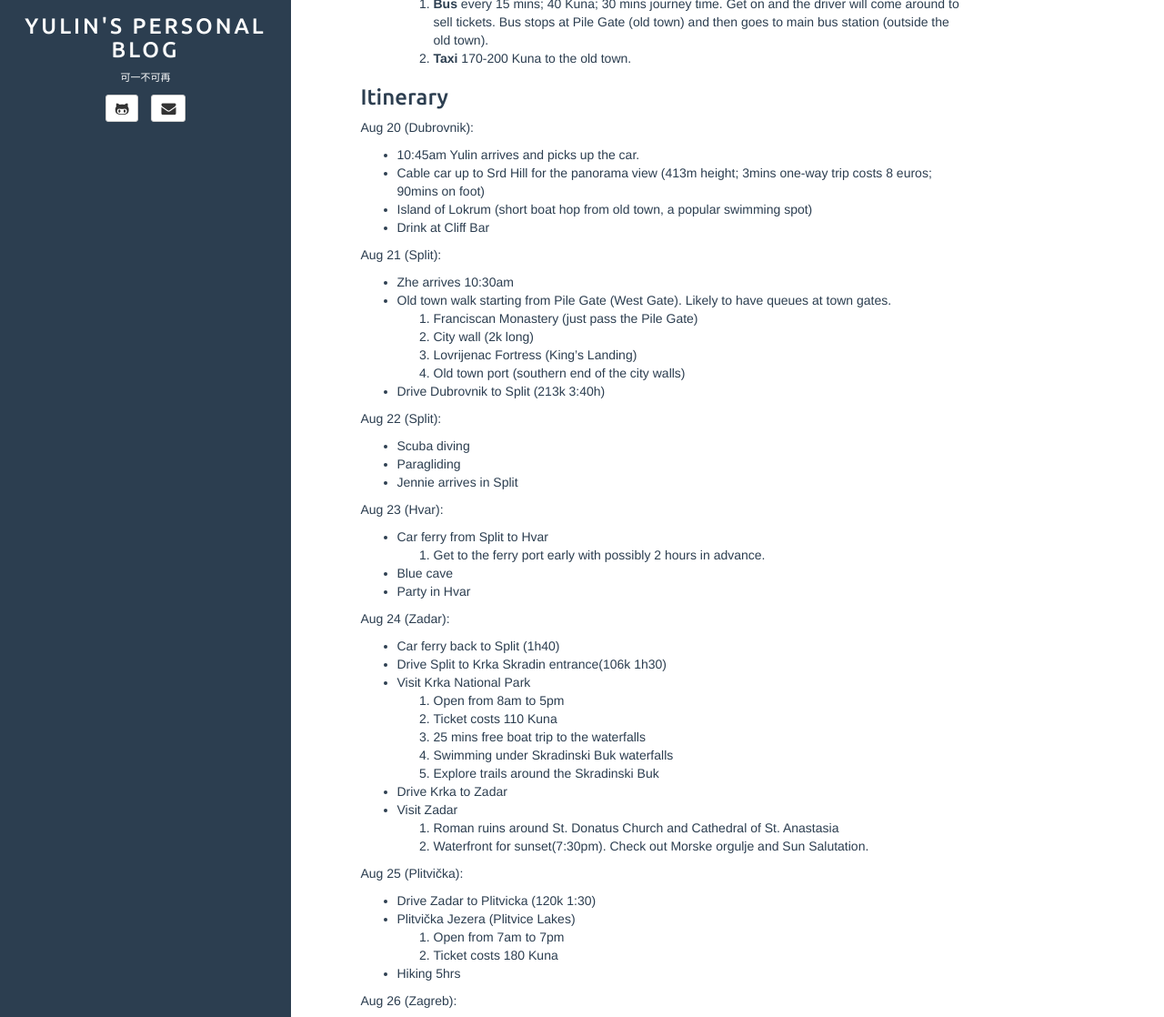
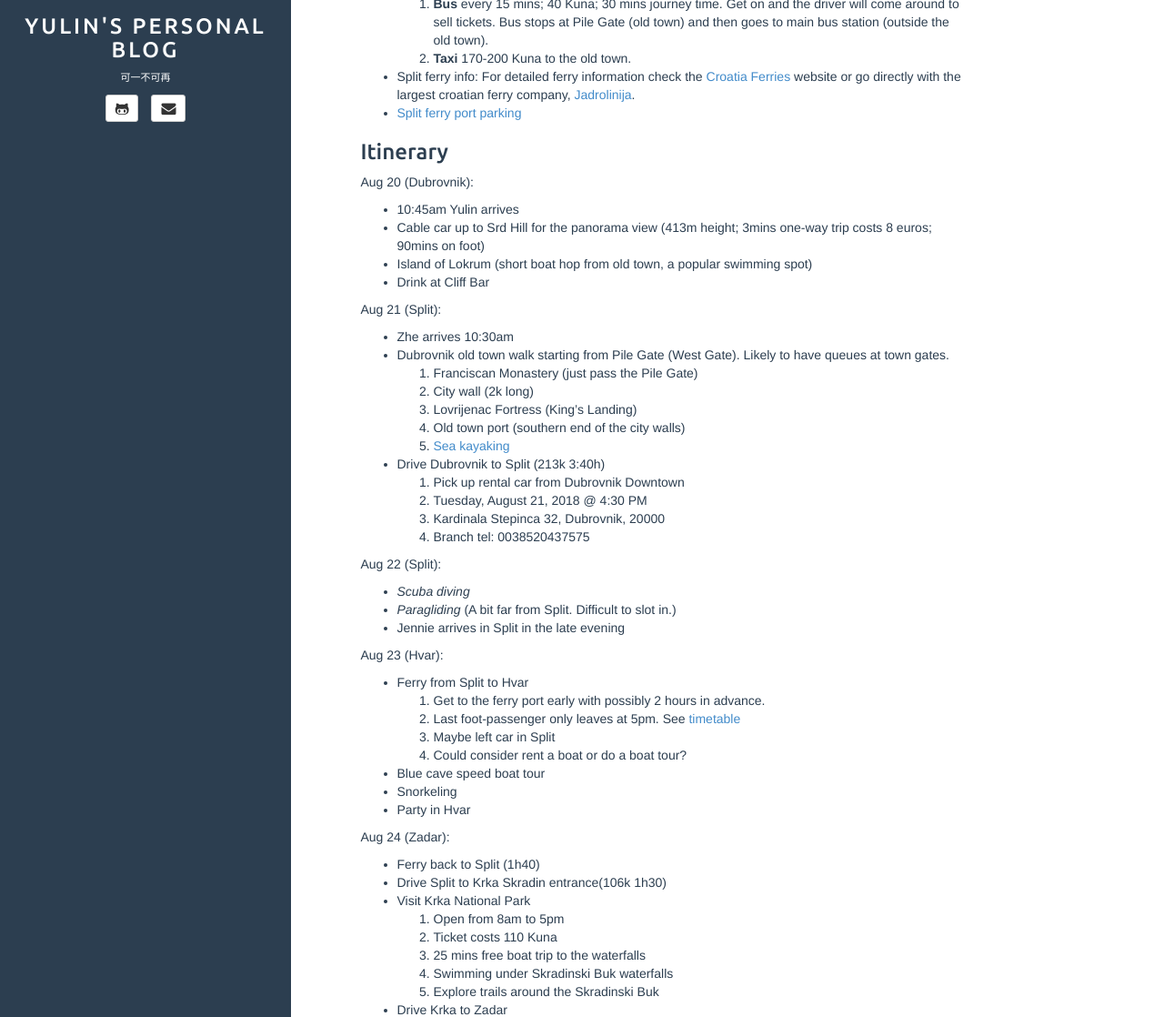
Before and after one commit to JimmyWuMadchester/JimmyWuMadchester.github.io, a Jekyll site: the page built from _posts/2018-07-21-CroatiaTrip.md, in a window 1280 px wide and 1400 px high, cut to the strip 282-1400 px from the top of the window. Shown: the whole strip at 91% size. Built offline with Jekyll 4.4.1, drawn with Linux system fonts in a browser that asks for light colours; comment, search, counter and statistics services are not loaded; some of the changed text lies outside the part shown.

Commit message:
updated a bit

```diff
--- a/_posts/2018-07-21-CroatiaTrip.md
+++ b/_posts/2018-07-21-CroatiaTrip.md
@@ -17,12 +17,14 @@ A road trip from Dubrovnik to Zagreb in Croatia with different activities along
 * [Dubrovnik Airport transfer](https://www.visit-croatia.co.uk/croatia-destinations/dubrovnik/to-from-dubrovnik-airport/): Depending on where to go, bus takes you closer to the old town.
     1. **Bus** every 15 mins; 40 Kuna; 30 mins journey time. Get on and the driver will come around to sell tickets. Bus stops at Pile Gate (old town) and then goes to main bus station (outside the old town).
     1. **Taxi** 170-200 Kuna to the old town.
+* Split ferry info: For detailed ferry information check the [Croatia Ferries](https://www.croatiaferries.com/) website or go directly with the largest croatian ferry company, [Jadrolinija](https://www.jadrolinija.hr/en/ferry-croatia).
+* [Split ferry port parking](http://split.gg/parking-in-split/)
 
 ### Itinerary
 
 Aug 20 (Dubrovnik):
 
-* 10:45am Yulin arrives and picks up the car.
+* 10:45am Yulin arrives
 * Cable car up to Srd Hill for the panorama view (413m height; 3mins one-way trip costs 8 euros; 90mins on foot)
 * Island of Lokrum (short boat hop from old town, a popular swimming spot)
 * Drink at Cliff Bar
@@ -30,29 +32,38 @@ Aug 20 (Dubrovnik):
 Aug 21 (Split):
 
 * Zhe arrives 10:30am
-* Old town walk starting from Pile Gate (West Gate). Likely to have queues at town gates.
+* Dubrovnik old town walk starting from Pile Gate (West Gate). Likely to have queues at town gates.
     1. Franciscan Monastery (just pass the Pile Gate)
     1. City wall (2k long)
     1. Lovrijenac Fortress (King's Landing)
     1. Old town port (southern end of the city walls)
+    1. [Sea kayaking](https://www.adventuredubrovnik.com/)
 * Drive Dubrovnik to Split (213k 3:40h)
+    1. Pick up rental car from Dubrovnik Downtown
+    1. Tuesday, August 21, 2018 @ 4:30 PM
+    1. Kardinala Stepinca 32, Dubrovnik, 20000
+    1. Branch tel: 0038520437575
 
 Aug 22 (Split):
 
-* Scuba diving
-* Paragliding
-* Jennie arrives in Split
+* *Scuba diving*
+* *Paragliding* (A bit far from Split. Difficult to slot in.)
+* Jennie arrives in Split in the late evening
 
 Aug 23 (Hvar):
 
-* Car ferry from Split to Hvar
+* Ferry from Split to Hvar
     1. Get to the ferry port early with possibly 2 hours in advance.
-* Blue cave
+    1. Last foot-passenger only leaves at 5pm. See [timetable](https://www.croatiaferries.com/split-hvar-ferry.htm#August)
+    1. Maybe left car in Split
+    1. Could consider rent a boat or do a boat tour?
+* Blue cave speed boat tour
+* Snorkeling
 * Party in Hvar
 
 Aug 24 (Zadar):
 
-* Car ferry back to Split (1h40)
+* Ferry back to Split (1h40)
 * Drive Split to Krka Skradin entrance(106k 1h30)
 * Visit Krka National Park
     1. Open from 8am to 5pm
@@ -71,27 +82,34 @@ Aug 25 (Plitvička):
 * Plitvička Jezera (Plitvice Lakes)
     1. Open from 7am to 7pm
     1. Ticket costs 180 Kuna
-
 * Hiking 5hrs
 
 Aug 26 (Zagreb):
 
 * Drive Plitvička to Zagreb (132k 2:00)
-* Crkva sv. Marka (St. Mark's Church)
-* Drink at Tkalčićeva (bars and small stores)
-* Croatian National Theatre
-* Museum of Broken Relationships
+* Visit Zagreb
+    1. Crkva sv. Marka (St. Mark's Church)
+    1. Drink at Tkalčićeva (bars and small stores)
+    1. Croatian National Theatre
+    1. Museum of Broken Relationships
+* Return rental car at Zagreb airport
+    1. Sunday, August 26, 2018 @ 4:30 PM
+    1. Airport Terminal, Zagreb, 10150
+    1. Branch tel: 00385996094068
 * Jennie flying from Zagreb 5pm
 
-Aug 27:
+Aug 27 (Zagreb airport):
 
 * Fly Zagreb to Prague 7am
 
 ### Accommodation
 
+The bracket after each date states where to stay for the night. See some of the booking recommendations below.
 
+#### Dubrovnik
 
-### Other activities
-
+One great place to stay – far away from the old town madness but easily reachable by bus/car – is the **Lapad** peninsula. Despite being an area with many high-end luxurious hotels, it’s also possible to find cheap accommodation next to the best beaches near Dubrovnik. Take a look at [this shortlist in Booking](https://www.geekyexplorer.com/suggests/hotels-dubrovnik/). It contains only the top-rated hotels in Dubrovnik, with WiFi and breakfast included.
 
 ### My schedules
+
+I'm visiting Dolomites in Italy before flying to Dubrovnik from Venice.
```
